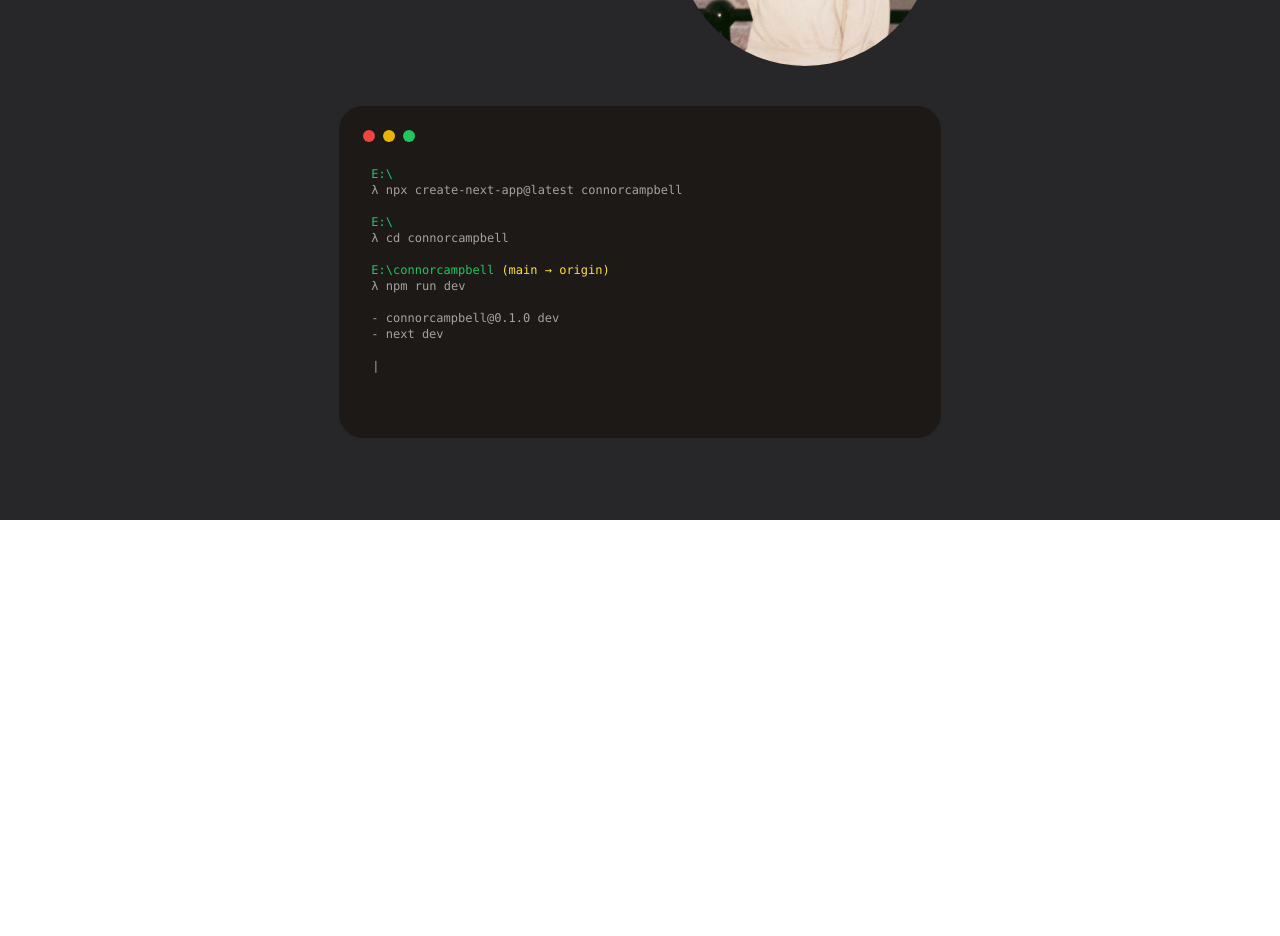
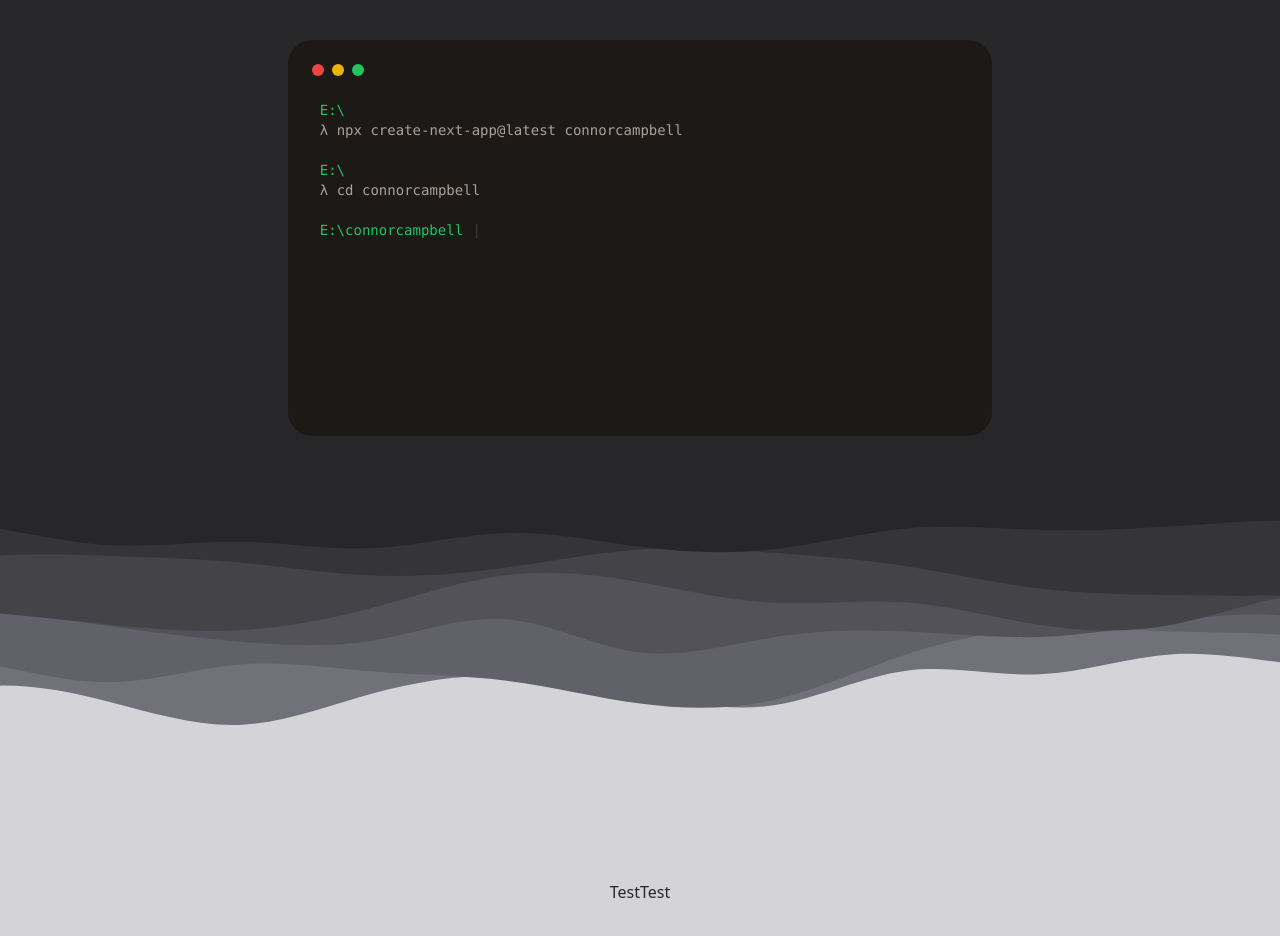
Before and after one commit to connorcam302/connor-campbell, a Next.js app: page / in a window 1280 px wide. Shown: the part 280-1216 px from the top of the page. Before the commit the page ends 800 px from the top, so only its background shows below. Built offline with nearby package versions, Linux system fonts and the light colour scheme.

Commit message:
Added wave and continue button

```diff
--- a/package.json
+++ b/package.json
@@ -13,6 +13,7 @@
     "next": "^13.4.2",
     "react": "18.2.0",
     "react-dom": "18.2.0",
+    "react-icons": "^4.10.1",
     "typewriter-effect": "^2.20.1",
     "zod": "^3.21.4"
   },
--- /dev/null
+++ b/src/components/StackChart.tsx
@@ -0,0 +1,9 @@
+import react from "react";
+
+const StackChart = () => {
+    return (
+        <div>TestTest</div>
+    )
+}
+
+export default StackChart
--- a/src/components/Terminal.tsx
+++ b/src/components/Terminal.tsx
@@ -1,22 +1,10 @@
-import React, { useEffect, useState } from "react";
 import Typewriter from "typewriter-effect";
 
-const Terminal: React.FC = () => {
-  const [code, setCode] = useState<string>("");
-  const terminalLines: { text: string; instant: boolean }[] = [
-    { text: "E:\\", instant: true },
-    { text: "λ npx create-next-app@latest connorcampbell", instant: false },
-    { text: "E:\\", instant: true },
-    { text: "λ cd connorcampbell", instant: false },
-    { text: "E:\\connorcampbell (main -> origin)", instant: true },
-    { text: "λ npm run dev", instant: false },
-    { text: "> connorcampbell@0.1.0 dev", instant: true },
-    { text: "> next dev", instant: true },
-    {
-      text: "- ready started server on 0.0.0.0:3000, url: connorcampbell.dev",
-      instant: true,
-    },
-  ];
+interface TerminalProps {
+    setContinueButton: React.Dispatch<React.SetStateAction<boolean>>;
+}
+
+const Terminal: React.FC<TerminalProps> = ({ setContinueButton }) => {
 
     return (
         <div>
@@ -26,12 +14,12 @@ const Terminal: React.FC = () => {
                     <div className="mr-2 h-3 w-3 rounded-full bg-yellow-500"></div>
                     <div className="mr-2 h-3 w-3 rounded-full bg-green-500"></div>
                 </div>
-        <div className="h-64 overflow-y-auto rounded-lg p-2">
-          <code className="text-xs text-stone-400">
+                <div className="md:h-80 h-64 overflow-y-auto rounded-lg p-2">
+                    <code className="md:text-sm text-xs text-stone-400">
                         <Typewriter
                             onInit={(typewriter) => {
                                 typewriter
-                  .changeDelay(30)
+                                    .changeDelay(60)
                                     // eslint-disable-next-line @typescript-eslint/ban-ts-comment
                                     // @ts-ignore
                                     .pasteString(
@@ -62,7 +50,12 @@ const Terminal: React.FC = () => {
                                     .pasteString(
                                         "<span>- <span style='color: #34d399;'>ready</span> started server on 0.0.0.0:3000, url: connorcampbell.dev</span>"
                                     )
-                  .start();
+                                    .pauseFor(2000)
+                                    .callFunction(() => {
+                                        setContinueButton(true)
+                                    })
+                                    .start()
+
                             }}
                         />
                     </code>
--- a/src/pages/index.tsx
+++ b/src/pages/index.tsx
@@ -1,7 +1,13 @@
+import React from "react";
 import Head from "next/head";
 import Terminal from "../components/Terminal";
+import { AiOutlineArrowDown } from "react-icons/ai";
+import Image from "next/image"
+import StackChart from "~/components/StackChart";
 
 export default function Home() {
+    const [continueButton, setContinueButton] = React.useState(false);
+
     return (
         <>
             <Head>
@@ -10,15 +16,15 @@ export default function Home() {
                 <link rel="icon" href="/favicon.ico" />
             </Head>
             <main className="text-zinc-200">
-        <div className="flex h-screen bg-zinc-800">
-          <div className="md:m-auto flex flex-col">
+                <div className="flex w-screen bg-zinc-800">
+                    <div className="flex flex-col md:m-auto">
                         <div className="m-6 flex shrink  items-center gap-5">
                             <div className="">
-                <h1 className="text-4xl font-bold leading-10">
+                                <h1 className="md:text-5xl text-4xl font-bold leading-10">
                                     Connor Campbell
                                 </h1>
-                <br/>
-                <h2 className="text-3xl font-bold leading-6 text-indigo-400">
+                                <br />
+                                <h2 className="font-bold text-3xl leading-6 text-indigo-400">
                                     Full Stack Developer
                                 </h2>
                             </div>
@@ -29,7 +35,24 @@ export default function Home() {
                             />
                         </div>
                         <div>
-              <Terminal />
+                            <Terminal setContinueButton={setContinueButton} />
+                        </div>
+                        <div>
+                            <div className="h-10">
+                                <div className={`flex flex-col items-center md:m-auto ${continueButton ? "animate-fade-in" : "hidden"}`}>
+                                    <div>Continue</div>
+                                    <div>
+                                        <AiOutlineArrowDown />
+                                    </div>
+                                </div>
+                            </div>
+                        </div>
+                    </div>
+                </div>
+                <div className="aspect-[960/200] w-full bg-no-repeat bg-top bg-cover h-screen" style={{ backgroundImage: "url('/waves.svg')" }}>
+                    <div className="flex h-screen w-screen text-zinc-800">
+                        <div className="flex flex-col md:m-auto">
+                            <StackChart />
                         </div>
                     </div>
                 </div>
--- a/src/styles/globals.css
+++ b/src/styles/globals.css
@@ -27,3 +27,7 @@ body {
   -ms-overflow-style: none;  /* IE and Edge */
   scrollbar-width: none;  /* Firefox */
 }
+
+.spacer1{
+    background-image: url('E:/connor-campbell/public/waves.svg')
+}
--- a/tailwind.config.ts
+++ b/tailwind.config.ts
@@ -1,9 +1,19 @@
 import { type Config } from "tailwindcss";
 
 export default {
-  content: ["./src/**/*.{js,ts,jsx,tsx}"],
-  theme: {
-    extend: {},
-  },
-  plugins: [],
+    content: ["./src/**/*.{js,ts,jsx,tsx}"],
+    theme: {
+        extend: {
+            animation: {
+                'fade-in': 'fade-in 0.5s',
+            },
+            keyframes: {
+                'fade-in': {
+                    '0%': { opacity: '0' },
+                    '100%': { opacity: '1' },
+                },
+            },
+        },
+    },
+    plugins: [],
 } satisfies Config;
```
Also changed, not shown: public/waves.svg (added), 1 other file (tests, documents, lock files or other folders). Lines whose indentation alone changed are shown as unchanged.
